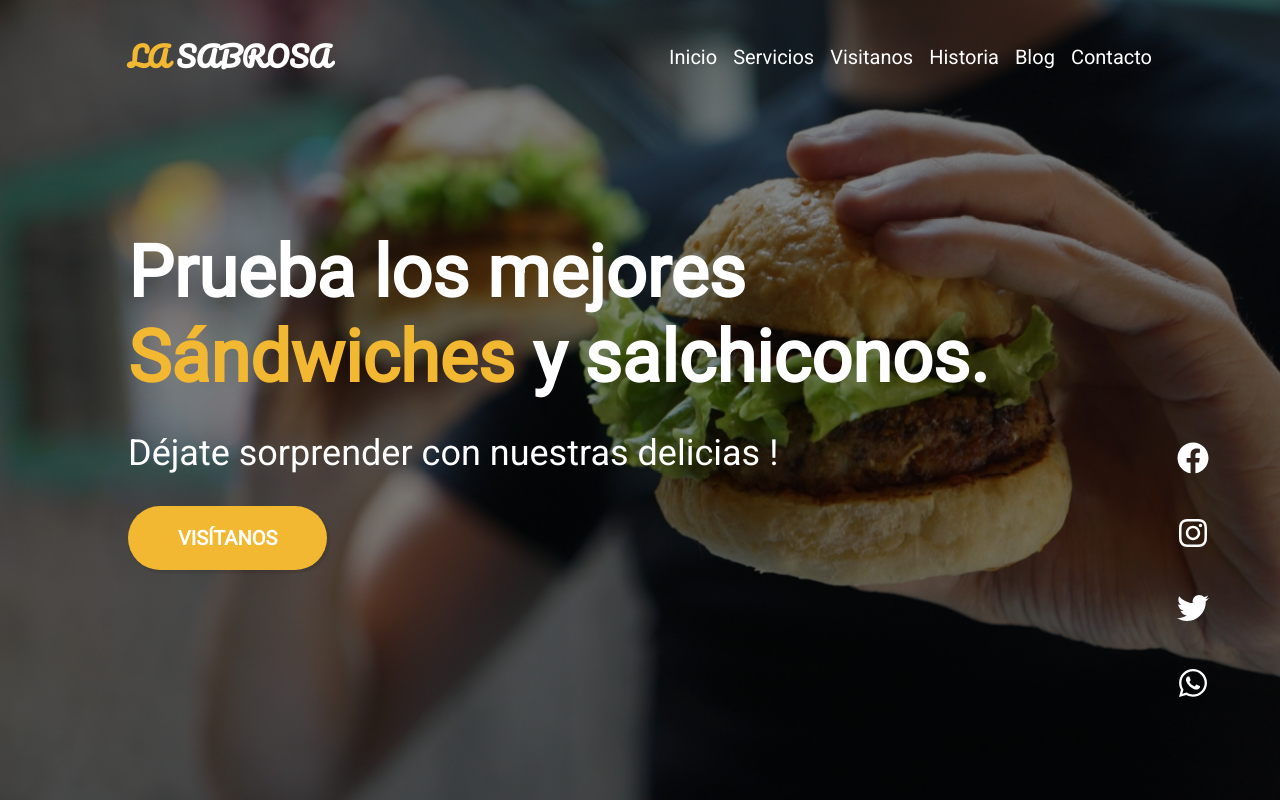
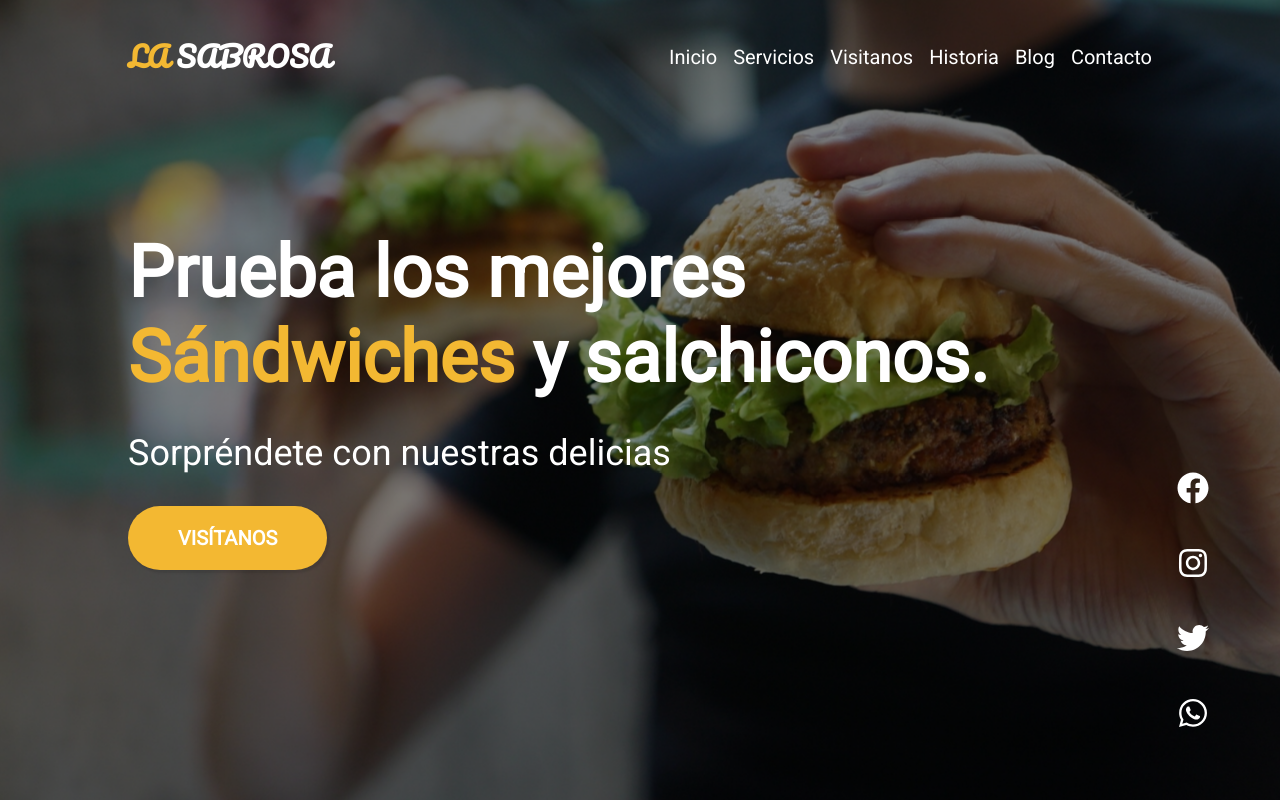
Before and after one commit to aranibar28/tasty-aqp, a plain HTML site: page index.html in a window 1280 px wide. Drawn offline with Linux system fonts and the light colour scheme.

Commit message:
fix margin

```diff
--- a/assets/styles/_social.scss
+++ b/assets/styles/_social.scss
@@ -2,7 +2,7 @@ section {
   .social {
     position: absolute;
     right: 50px;
-    bottom: 80px;
+    bottom: 50px;
     z-index: 1;
 
     ul {
@@ -45,6 +45,7 @@ section {
     }
 
     @media (max-width: 767px) {
+      bottom: 25px;
       left: 0;
       right: 0;
       ul {
--- a/index.html
+++ b/index.html
@@ -41,7 +41,7 @@
             Prueba los mejores <br class="hide-mob" />
             <span>Sándwiches</span> y salchiconos.
           </h1>
-          <h3>Déjate sorprender con nuestras delicias !</h3>
+          <h3>Sorpréndete con nuestras delicias</h3>
           <a href="/" class="button"> Visítanos </a>
         </div>
       </section>
```
Also changed, not shown: assets/styles/main.css, 1 other file.
